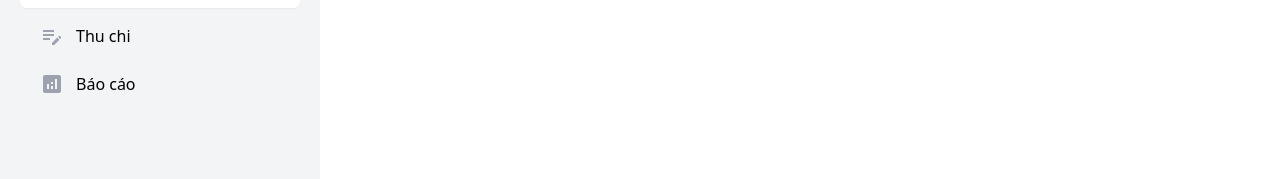
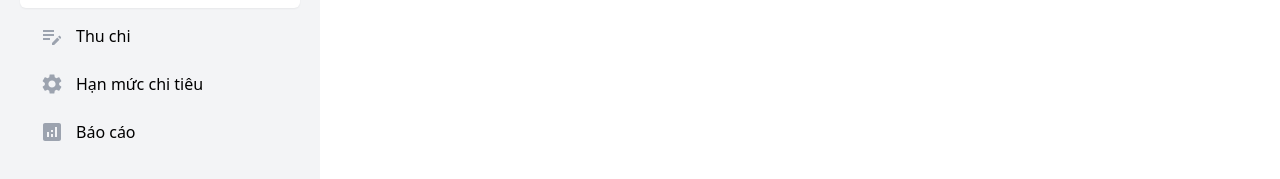
Before and after one commit to anhdev1104/expense_management, a React (Vite) app: page / in a window 1280 px wide. Shown: the part 181-360 px from the top of the page. Built offline with nearby package versions, Linux system fonts and the light colour scheme.

Commit message:
refactor icon

```diff
--- /dev/null
+++ b/src/components/icon/Icon.ts
@@ -0,0 +1,8 @@
+export { default as EditNoteIcon } from '@mui/icons-material/EditNote';
+export { default as KeyboardDoubleArrowRightIcon } from '@mui/icons-material/KeyboardDoubleArrowRight';
+export { default as AnalyticsIcon } from '@mui/icons-material/Analytics';
+export { default as HomeIcon } from '@mui/icons-material/Home';
+export { default as KeyboardDoubleArrowLeftIcon } from '@mui/icons-material/KeyboardDoubleArrowLeft';
+export { default as SettingsIcon } from '@mui/icons-material/Settings';
+export { default as NotificationsNoneOutlinedIcon } from '@mui/icons-material/NotificationsNoneOutlined';
+export { default as KeyboardArrowDownIcon } from '@mui/icons-material/KeyboardArrowDown';
--- a/src/layouts/MainLayout.tsx
+++ b/src/layouts/MainLayout.tsx
@@ -2,7 +2,7 @@ import { useState } from 'react';
 import Sidebar from './components/Sidebar';
 import Topbar from './components/Topbar';
 import { Outlet } from 'react-router-dom';
-import KeyboardDoubleArrowRightIcon from '@mui/icons-material/KeyboardDoubleArrowRight';
+import { KeyboardDoubleArrowRightIcon } from '@/components/icon/Icon';
 
 const MainLayout = () => {
   const [displaySidebar, setDisplaySidebar] = useState<boolean>(true);
--- a/src/layouts/components/Sidebar.tsx
+++ b/src/layouts/components/Sidebar.tsx
@@ -1,9 +1,13 @@
 import React from 'react';
 import { NavLink } from 'react-router-dom';
-import HomeIcon from '@mui/icons-material/Home';
-import EditNoteIcon from '@mui/icons-material/EditNote';
-import AnalyticsIcon from '@mui/icons-material/Analytics';
-import KeyboardDoubleArrowLeftIcon from '@mui/icons-material/KeyboardDoubleArrowLeft';
+
+import {
+  AnalyticsIcon,
+  EditNoteIcon,
+  HomeIcon,
+  KeyboardDoubleArrowLeftIcon,
+  SettingsIcon,
+} from '@/components/icon/Icon';
 
 const Sidebar = ({
   displaySidebar,
@@ -65,6 +69,23 @@ const Sidebar = ({
         </li>
         <li className="cursor-pointer hover:bg-white hover:shadow-sm hover:font-medium transition ease-in-out mb-2 rounded-md group">
           <NavLink
+            to={'/spendlimit'}
+            className={({ isActive }) =>
+              isActive
+                ? 'flex items-center gap-3 px-5 py-2 bg-white font-medium rounded-md shadow-sm'
+                : 'flex items-center gap-3 px-5 py-2'
+            }
+          >
+            {({ isActive }) => (
+              <>
+                <SettingsIcon className={isActive ? 'text-primary' : 'text-gray-400 group-hover:text-primary'} />
+                <span className="">Hạn mức chi tiêu</span>
+              </>
+            )}
+          </NavLink>
+        </li>
+        <li className="cursor-pointer hover:bg-white hover:shadow-sm hover:font-medium transition ease-in-out mb-2 rounded-md group">
+          <NavLink
             to={'/statistic'}
             className={({ isActive }) =>
               isActive
--- a/src/layouts/components/Topbar.tsx
+++ b/src/layouts/components/Topbar.tsx
@@ -1,6 +1,7 @@
+import { KeyboardArrowDownIcon, NotificationsNoneOutlinedIcon } from '@/components/icon/Icon';
 import Search from '@/components/search';
-import NotificationsNoneOutlinedIcon from '@mui/icons-material/NotificationsNoneOutlined';
-import KeyboardArrowDownIcon from '@mui/icons-material/KeyboardArrowDown';
+// import NotificationsNoneOutlinedIcon from '@mui/icons-material/NotificationsNoneOutlined';
+// import KeyboardArrowDownIcon from '@mui/icons-material/KeyboardArrowDown';
 
 const Topbar = ({ displaySidebar }: { displaySidebar: boolean }) => {
   return (
--- a/src/pages/statistic/components/StatisticTable.tsx
+++ b/src/pages/statistic/components/StatisticTable.tsx
@@ -34,7 +34,6 @@ Chart.register(CategoryScale);
 
 const StatisticTable = () => {
   const [tabActive, setTabActive] = useState<number>(1);
-  console.log('🚀 ~ StatisticTable ~ tabActive:', tabActive);
   const [chartSpendData, setChartData] = useState({
     labels: Data.map(data => data.spendName),
     datasets: [
@@ -59,7 +58,6 @@ const StatisticTable = () => {
       },
     ],
   });
-  console.log(setChartData, setChartIncomeData);
 
   const fakeData = tabActive === 1 ? Data : Data2;
 
```
